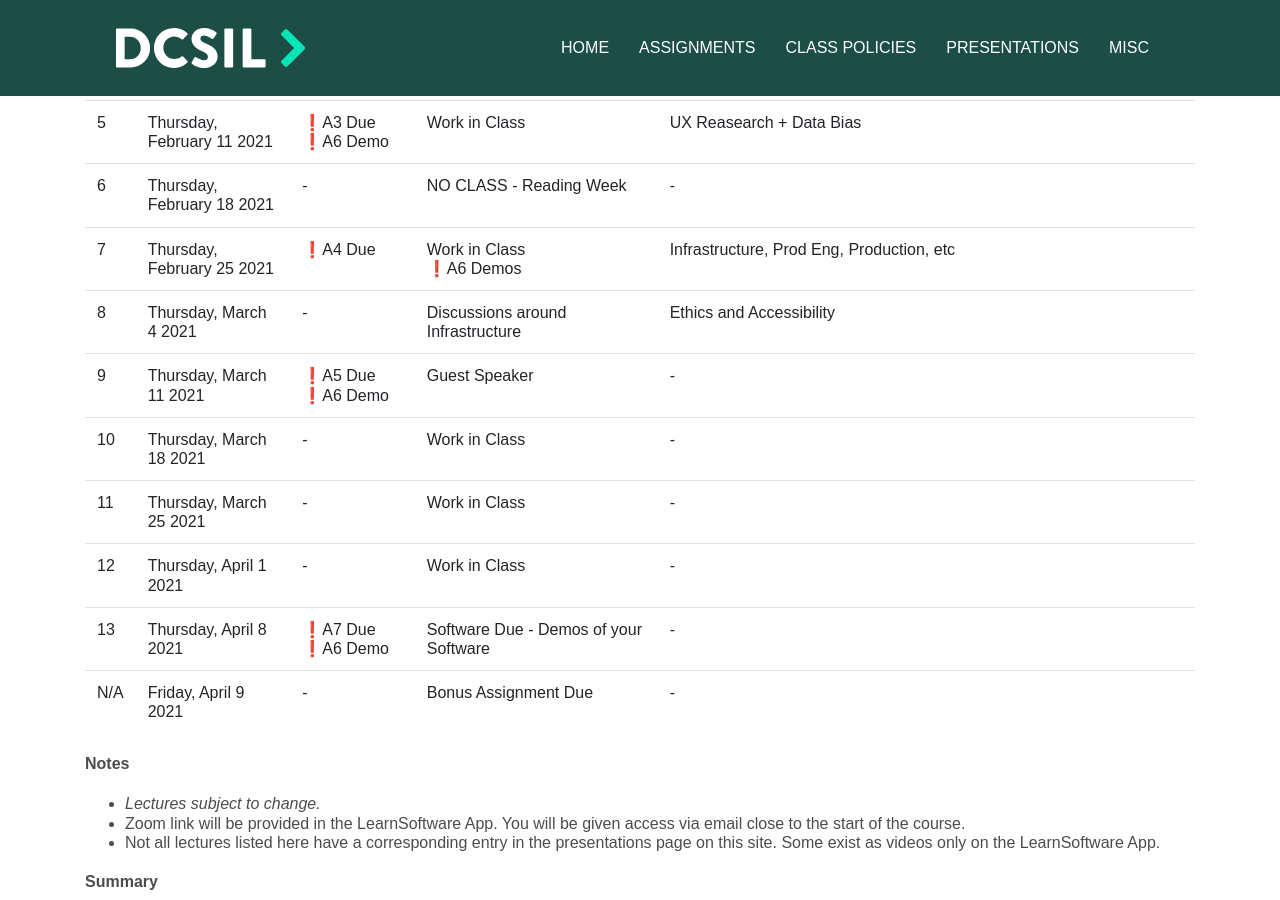
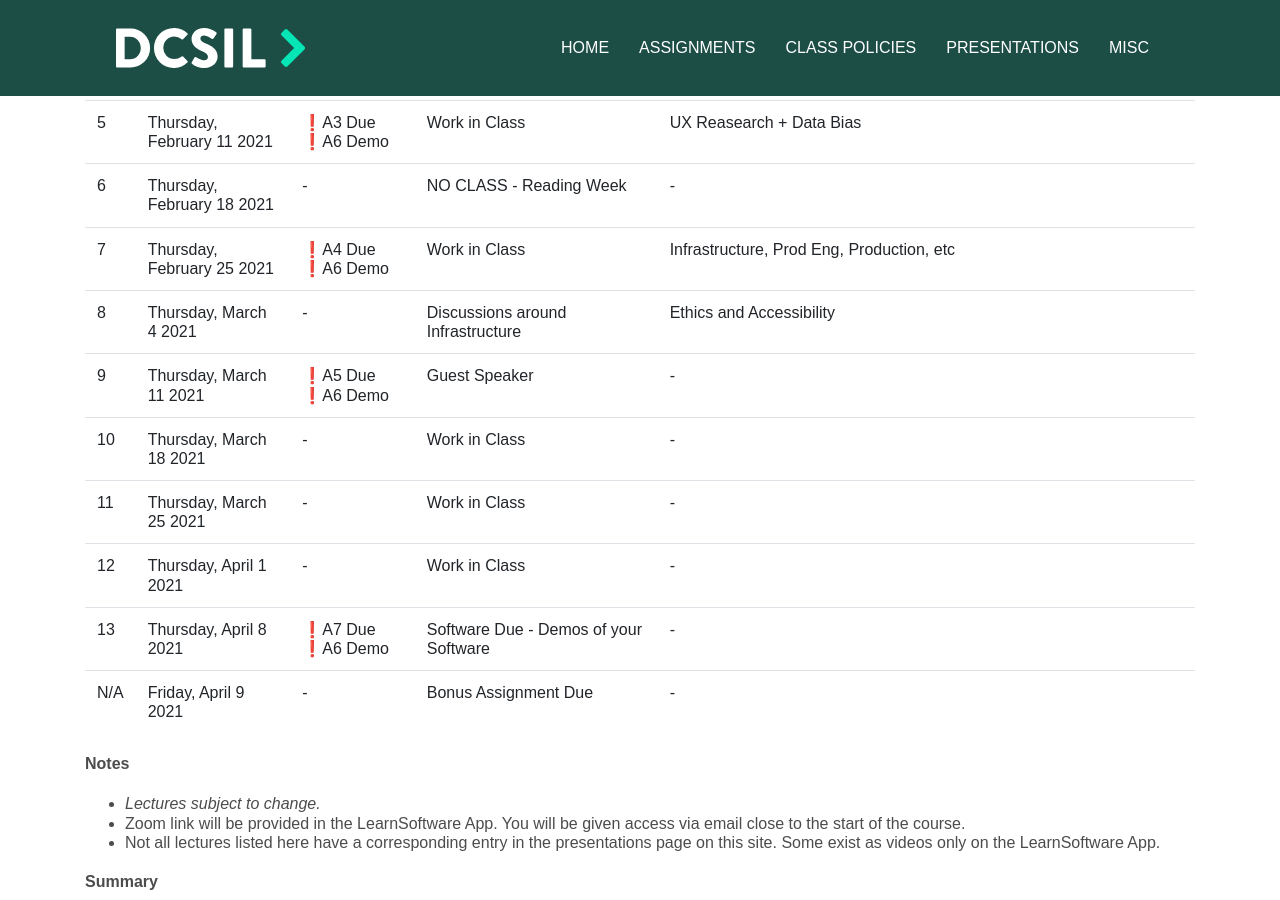
Before and after one commit to dcsil/CSC491, a Jekyll site: the page built from other_pages/schedule.md, in a window 1280 px wide and 900 px high, scrolled down 486 px. Built offline with Jekyll 4.4.1, drawn with Linux system fonts in a browser that asks for light colours; our own code applies the rules of GitHub Pages for plain Markdown files.

Commit message:
wrong spot

```diff
--- a/other_pages/schedule.md
+++ b/other_pages/schedule.md
@@ -11,7 +11,7 @@ This is a class schedule indicating what we aim to do each week and the recommen
 | 4 | Thursday, February 4 2021  | -   | Guest Speaker | Different Kinds of Tests / Best Practices - Languages / Best Pracitces - Linting, Semantic Analysis, etc |
 | 5 | Thursday, February 11 2021  | ❗A3 Due<br>❗A6 Demo | Work in Class | UX Reasearch + Data Bias |
 | 6 | Thursday, February 18 2021 | -          | NO CLASS - Reading Week | - |
-| 7 | Thursday, February 25 2021 | ❗A4 Due | Work in Class<br>❗A6 Demos | Infrastructure, Prod Eng, Production, etc |
+| 7 | Thursday, February 25 2021 | ❗A4 Due<br>❗A6 Demo | Work in Class | Infrastructure, Prod Eng, Production, etc |
 | 8 | Thursday, March 4 2021 | -  | Discussions around Infrastructure | Ethics and Accessibility |
 | 9 | Thursday, March 11 2021     | ❗A5 Due<br>❗A6 Demo | Guest Speaker | - |
 | 10 | Thursday, March 18 2021  | - | Work in Class | - |
```
